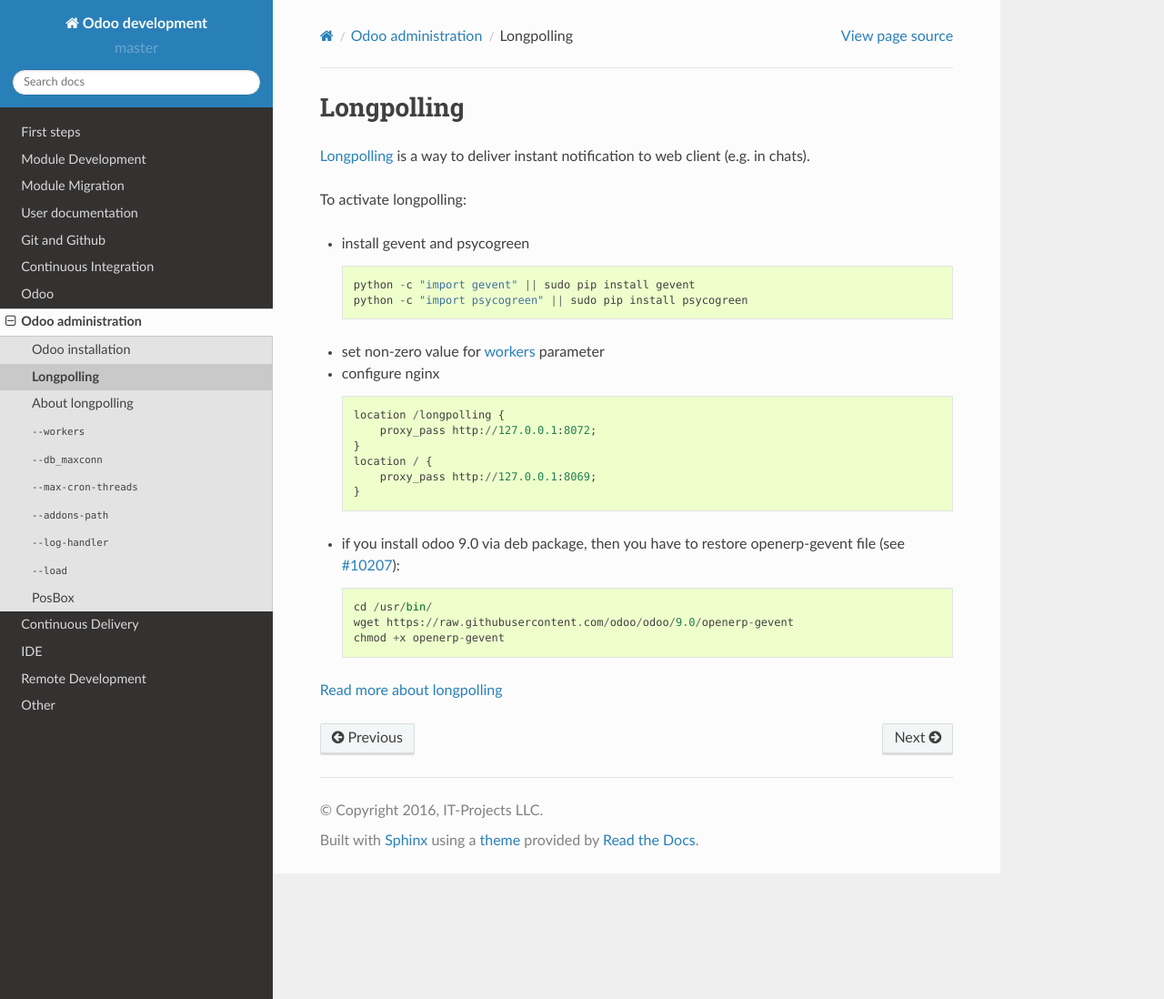
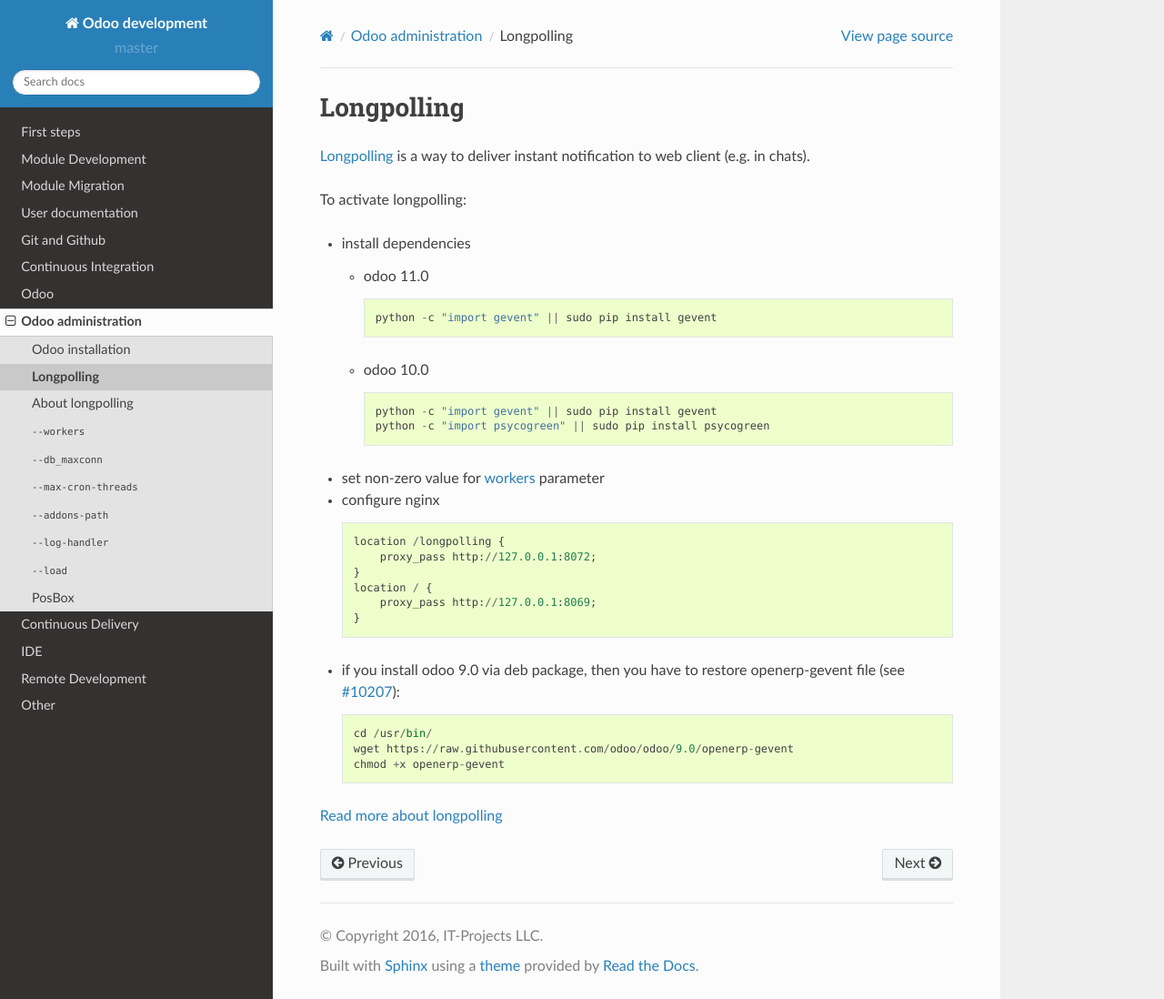
Before and after one commit to itpp-labs/odoo-development, a Sphinx documentation site: the page built from docs/admin/longpolling.rst, in a window 1280 px wide and 1098 px high. Shown: the whole window at 91% size. Built offline with Sphinx 7.4.7 and the Read the Docs theme 2.0.0, drawn with Linux system fonts in a browser that asks for light colours; pages that are not in the unit, such as notebooks, are missing from menus.

Commit message:
psycogreen is not used in odoo 11
see https://github.com/odoo/odoo/commit/bb14c416634ff925d5f5609e9ad035d26d85c3b4

```diff
--- a/docs/admin/longpolling.rst
+++ b/docs/admin/longpolling.rst
@@ -6,10 +6,16 @@
 
 To activate longpolling:
 
-* install gevent and psycogreen ::
+* install dependencies
 
-    python -c "import gevent" || sudo pip install gevent
-    python -c "import psycogreen" || sudo pip install psycogreen
+  * odoo 11.0 ::
+
+       python -c "import gevent" || sudo pip install gevent
+
+  * odoo 10.0 ::
+
+       python -c "import gevent" || sudo pip install gevent
+       python -c "import psycogreen" || sudo pip install psycogreen
 
 * set non-zero value for :doc:`workers <workers>` parameter
 * configure nginx ::
```
